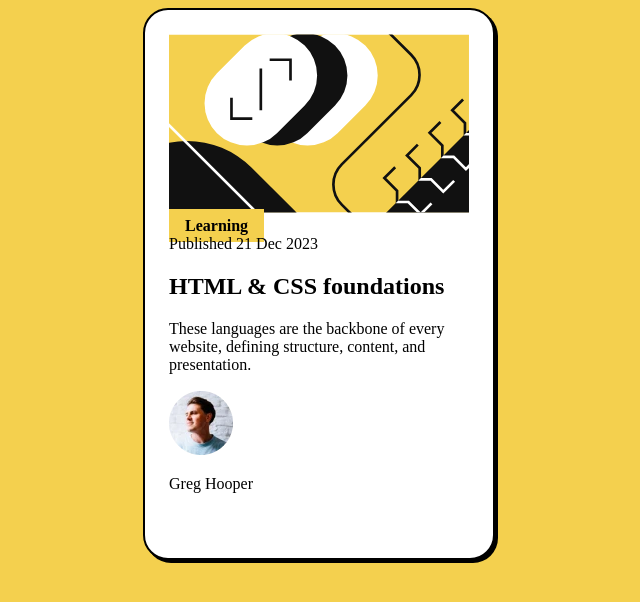
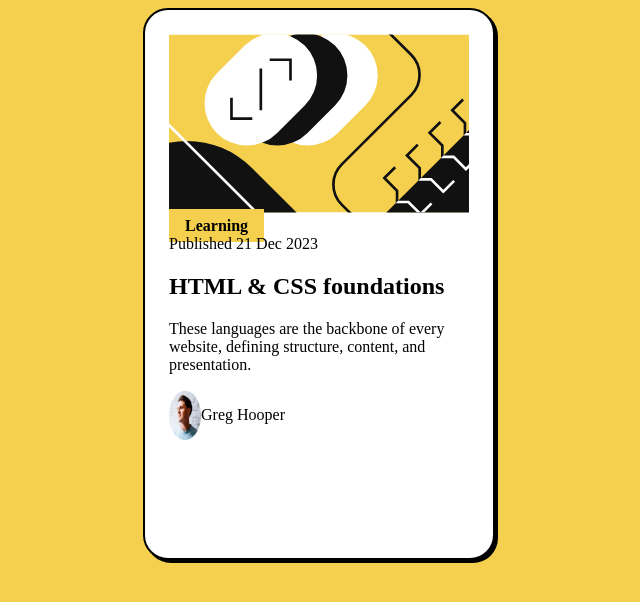
Before and after one commit to ktqlee/frontendmentor_blog_card, a plain HTML site: page index.html in a window 1280 px wide. Shown: the whole page, without its empty margins (321-961 px from the left). Drawn offline with Linux system fonts and the light colour scheme.

Commit message:
image path fix

```diff
--- a/index.html
+++ b/index.html
@@ -13,7 +13,7 @@
 <body>
   <article class="blog_card">
 
-    <img class="thumbnail" src="/assets/images/illustration-article.svg" alt="Article Illustration">
+    <img class="thumbnail" src="assets/images/illustration-article.svg" alt="Article Illustration">
 
     <div class="tag"><span><b>Learning</b></span></div>
 
@@ -24,7 +24,7 @@
     <p>These languages are the backbone of every website, defining structure, content, and presentation.</p>
 
     <div class="author">
-      <img class="author_icon" src="/assets/images/image-avatar.webp" alt="Image of author">
+      <img class="author_icon" src="assets/images/image-avatar.webp" alt="Image of author">
       <p class="name">Greg Hooper</p>
     </div>
 
--- a/styles.css
+++ b/styles.css
@@ -27,3 +27,11 @@ article{
     background-color: hsl(47, 88%, 63%);
     padding: 0.5rem 1rem;
 }
+.author{
+    display: flex;
+    justify-content: flex-start;
+}
+.author_icon{
+    width: 2rem;
+    height: auto;
+}
```
